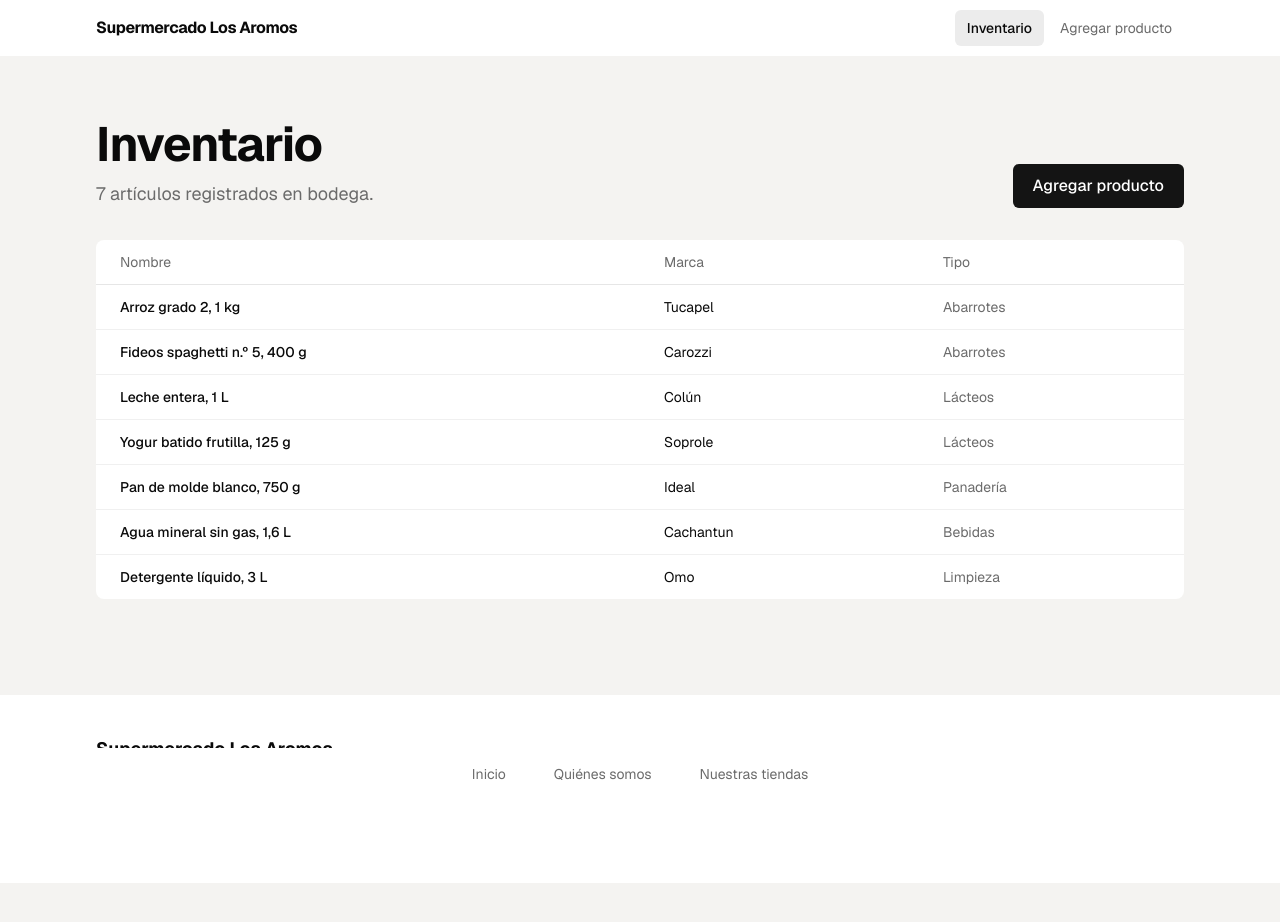
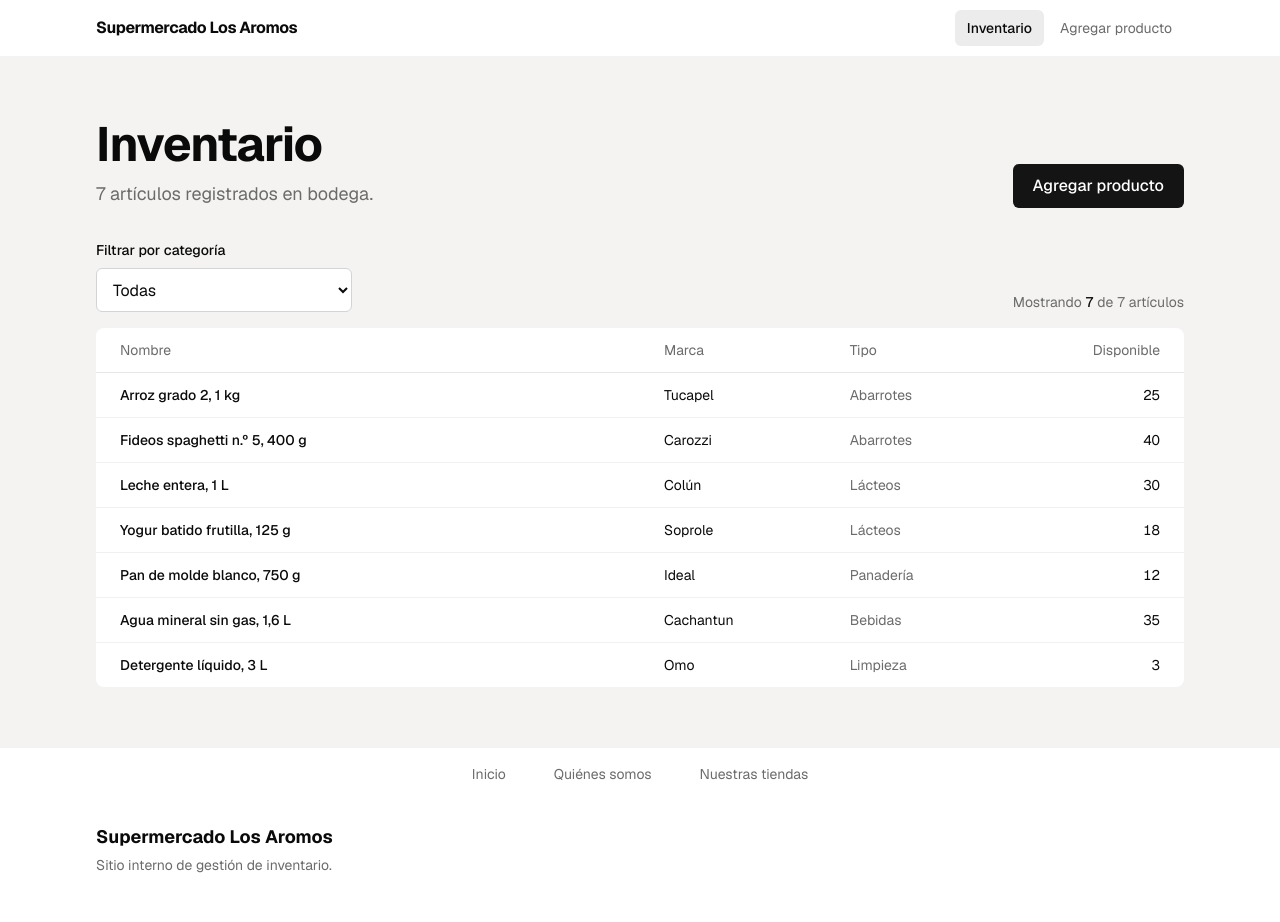
Before and after one commit to jparra100/proyecto_frontend_supermercado, a React (Vite) app: page /inventario in a window 1280 px wide. Shown: the top 922 px of the page. Before the commit the page ends 883 px from the top, so only its background shows below. Built offline with nearby package versions, Linux system fonts and the light colour scheme.

Commit message:
Paso 2: agrega filtro por categoría y columna de cantidad disponible al inventario

```diff
--- a/src/components/TablaProductos.jsx
+++ b/src/components/TablaProductos.jsx
@@ -9,6 +9,7 @@ function TablaProductos({ productos }) {
             <th scope="col" className="w-1/2 px-4 py-3 md:px-6 font-normal">Nombre</th>
             <th scope="col" className="px-4 py-3 md:px-6 font-normal">Marca</th>
             <th scope="col" className="px-4 py-3 md:px-6 font-normal">Tipo</th>
+            <th scope="col" className="px-4 py-3 md:px-6 text-right font-normal">Disponible</th>
           </tr>
         </thead>
         <tbody>
@@ -17,6 +18,7 @@ function TablaProductos({ productos }) {
               <td className="px-4 py-3 md:px-6 font-medium">{producto.nombre}</td>
               <td className="px-4 py-3 md:px-6">{producto.marca}</td>
               <td className="px-4 py-3 md:px-6 text-suave">{producto.tipo}</td>
+              <td className="px-4 py-3 md:px-6 text-right tabular-nums">{producto.cantidad}</td>
             </tr>
           ))}
         </tbody>
--- a/src/pages/Inventario.jsx
+++ b/src/pages/Inventario.jsx
@@ -1,9 +1,18 @@
+import { useState } from 'react'
 import { Link } from 'react-router-dom'
 import TablaProductos from '../components/TablaProductos'
 import { useInventario } from '../context/InventarioContext'
+import tiposProducto from '../data/tiposProducto'
 
 function Inventario() {
   const { productos } = useInventario()
+  const [categoria, setCategoria] = useState('Todas')
+
+  // La lista filtrada se calcula en cada render: "productos" nunca se modifica
+  const productosFiltrados =
+    categoria === 'Todas'
+      ? productos
+      : productos.filter((producto) => producto.tipo === categoria)
 
   return (
     <>
@@ -25,7 +34,46 @@ function Inventario() {
       </header>
 
       {productos.length > 0 ? (
-        <TablaProductos productos={productos} />
+        <>
+          <div className="mb-4 flex flex-wrap items-end justify-between gap-4">
+            <div>
+              <label htmlFor="filtro-categoria" className="block text-sm font-medium">
+                Filtrar por categoría
+              </label>
+              <select
+                id="filtro-categoria"
+                value={categoria}
+                onChange={(evento) => setCategoria(evento.target.value)}
+                className="mt-2 h-11 w-full rounded-md border border-control bg-superficie px-3 text-base outline-none focus:ring-2 focus:ring-tinta sm:w-64"
+              >
+                <option value="Todas">Todas</option>
+                {tiposProducto.map((tipo) => (
+                  <option key={tipo} value={tipo}>
+                    {tipo}
+                  </option>
+                ))}
+              </select>
+            </div>
+            {/* role="status" hace que los lectores de pantalla anuncien el cambio */}
+            <p role="status" className="text-sm text-suave">
+              Mostrando{' '}
+              <span className="font-medium text-tinta tabular-nums">{productosFiltrados.length}</span>{' '}
+              de <span className="tabular-nums">{productos.length}</span> artículos
+            </p>
+          </div>
+
+          {productosFiltrados.length > 0 ? (
+            <TablaProductos productos={productosFiltrados} />
+          ) : (
+            <div className="rounded-lg bg-superficie p-8">
+              <h2 className="text-lg font-bold">No hay artículos en esta categoría</h2>
+              <p className="mt-2 text-suave">
+                Todavía no se registra ningún artículo de tipo {categoria}. Elige otra categoría o
+                agrega uno nuevo.
+              </p>
+            </div>
+          )}
+        </>
       ) : (
         <div className="rounded-lg bg-superficie p-8">
           <h2 className="text-lg font-bold">Todavía no hay artículos</h2>
```
